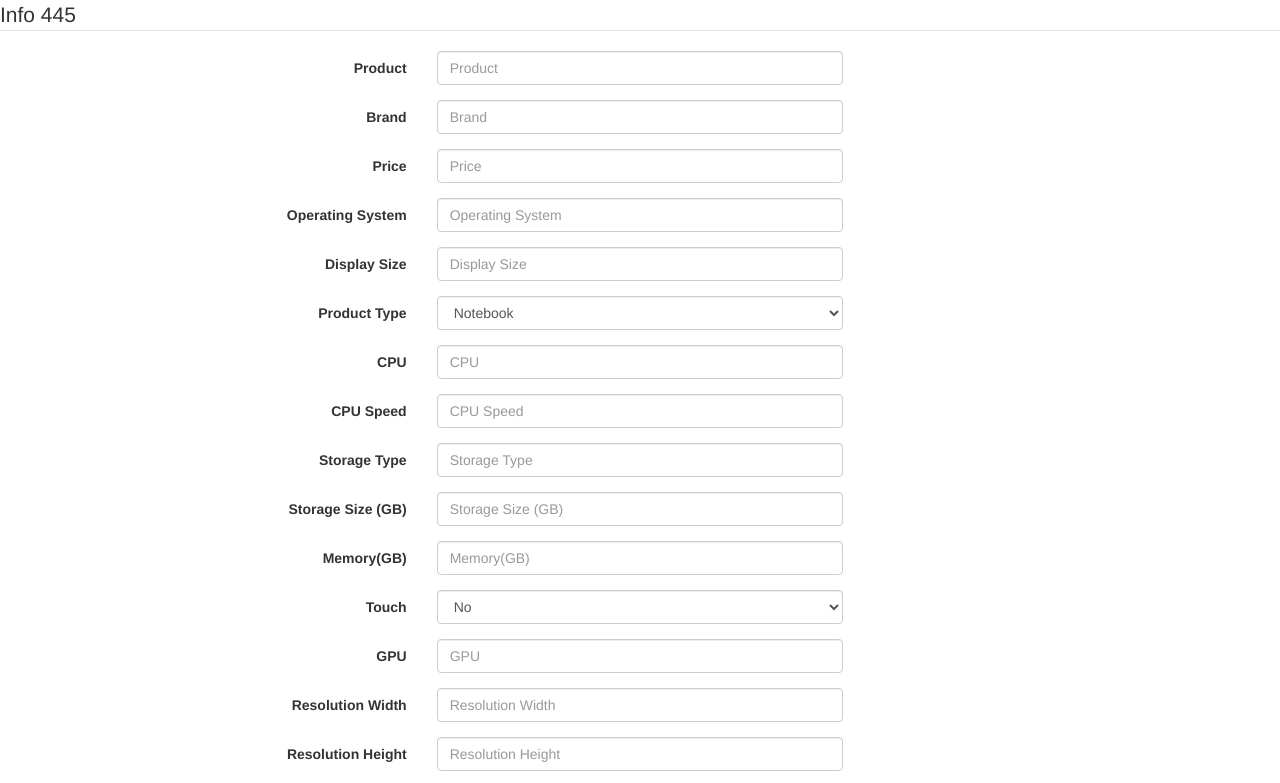
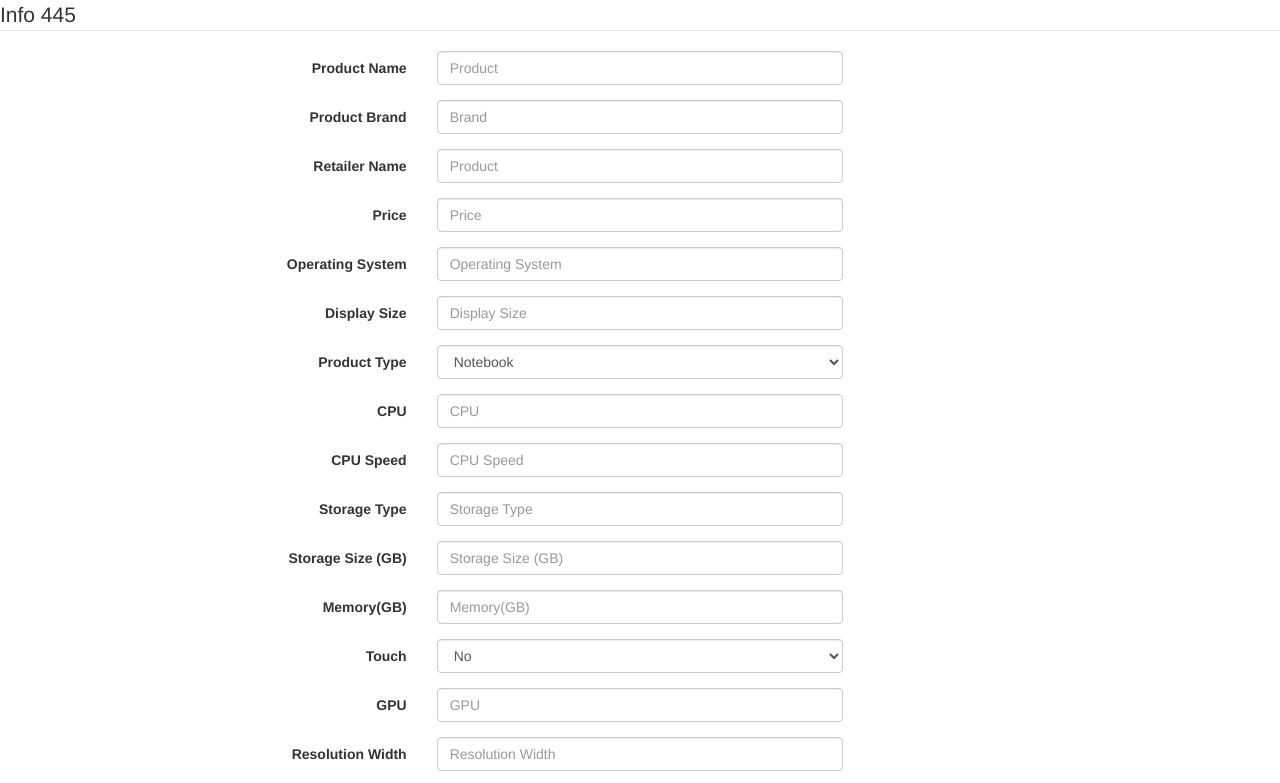
Before and after one commit to kaiyoshino/MSJapan, a website: page public/addForm.html in a window 1280 px wide. Shown: the top 783 px of the page. Drawn offline with nearby package versions, Linux system fonts and the light colour scheme.

Commit message:
front end bug fix

```diff
--- a/public/addForm.html
+++ b/public/addForm.html
@@ -17,19 +17,28 @@
     <!-- Form Name -->
     <legend>Info 445</legend>
 
+
     <!-- Product input-->
     <div class="form-group">
-      <label for="prodName" class="col-md-4 control-label">Product</label>
+      <label for="prodName" class="col-md-4 control-label">Product Name</label>
       <div class="col-md-4">
-        <input id="Product" name="prodName type="text" placeholder="Product" class="form-control input-md">
+        <input id="Product" name="prodName" type="text" placeholder="Product" class="form-control input-md">
       </div>
     </div>
 
     <!-- Brand input-->
     <div class="form-group">
-      <label class="col-md-4 control-label" for="brand">Brand</label>
+      <label class="col-md-4 control-label" for="brand">Product Brand</label>
       <div class="col-md-4">
         <input id="brand" name="brand" type="text" placeholder="Brand" class="form-control input-md">
+      </div>
+    </div>
+
+    <!-- Retailer input-->
+    <div class="form-group">
+      <label for="retailer" class="col-md-4 control-label">Retailer Name</label>
+      <div class="col-md-4">
+        <input id="Product" name="retailer" type="text" placeholder="Product" class="form-control input-md">
       </div>
     </div>
 
```
